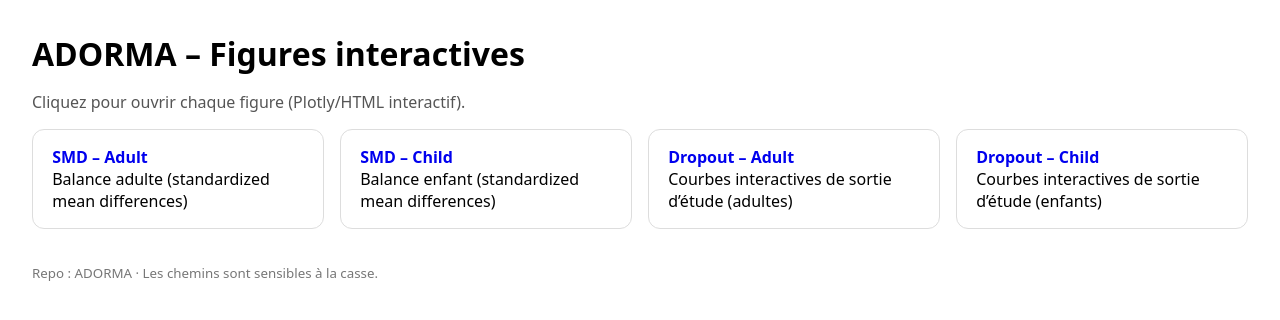
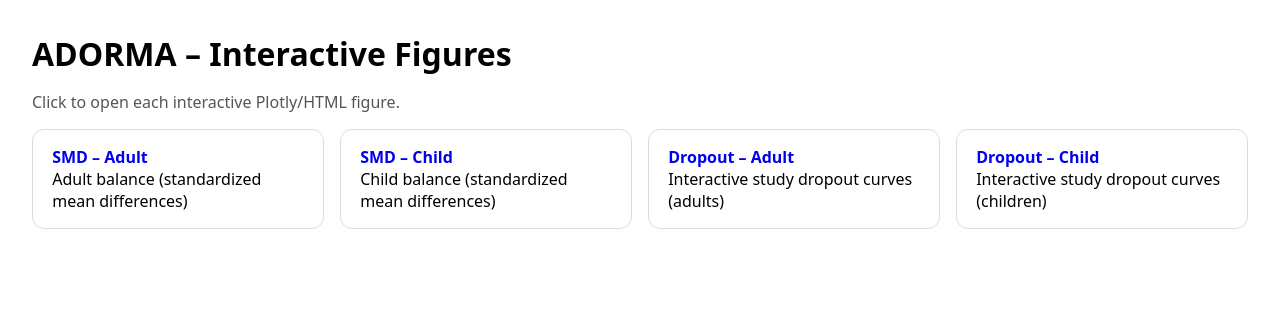
Before and after one commit to mikailnourredine/ADORMA, a plain HTML site: page index.html in a window 1280 px wide. Drawn offline with Linux system fonts and the light colour scheme.

Commit message:
Update index.html

```diff
--- a/index.html
+++ b/index.html
@@ -1,9 +1,9 @@
 <!doctype html>
-<html lang="fr">
+<html lang="en">
 <head>
   <meta charset="utf-8">
   <meta name="viewport" content="width=device-width, initial-scale=1">
-  <title>ADORMA – Figures interactives</title>
+  <title>ADORMA – Interactive Figures</title>
   <style>
     body { font-family: system-ui, -apple-system, Segoe UI, Roboto, sans-serif; margin: 2rem; }
     h1 { margin-bottom: 0.5rem; }
@@ -17,30 +17,27 @@
   </style>
 </head>
 <body>
-  <h1>ADORMA – Figures interactives</h1>
-  <p>Cliquez pour ouvrir chaque figure (Plotly/HTML interactif).</p>
+  <h1>ADORMA – Interactive Figures</h1>
+  <p>Click to open each interactive Plotly/HTML figure.</p>
 
   <div class="grid">
     <div class="card">
       <a href="./smd_adult_fixed.html">SMD – Adult</a>
-      <div>Balance adulte (standardized mean differences)</div>
+      <div>Adult balance (standardized mean differences)</div>
     </div>
     <div class="card">
       <a href="./smd_child_fixed.html">SMD – Child</a>
-      <div>Balance enfant (standardized mean differences)</div>
+      <div>Child balance (standardized mean differences)</div>
     </div>
     <div class="card">
       <a href="./adult_dropout.html">Dropout – Adult</a>
-      <div>Courbes interactives de sortie d’étude (adultes)</div>
+      <div>Interactive study dropout curves (adults)</div>
     </div>
     <div class="card">
       <a href="./child_dropout.html">Dropout – Child</a>
-      <div>Courbes interactives de sortie d’étude (enfants)</div>
+      <div>Interactive study dropout curves (children)</div>
     </div>
   </div>
 
-  <footer style="margin-top:2rem;color:#777">
-    <small>Repo : ADORMA · Les chemins sont sensibles à la casse.</small>
-  </footer>
 </body>
 </html>
```
